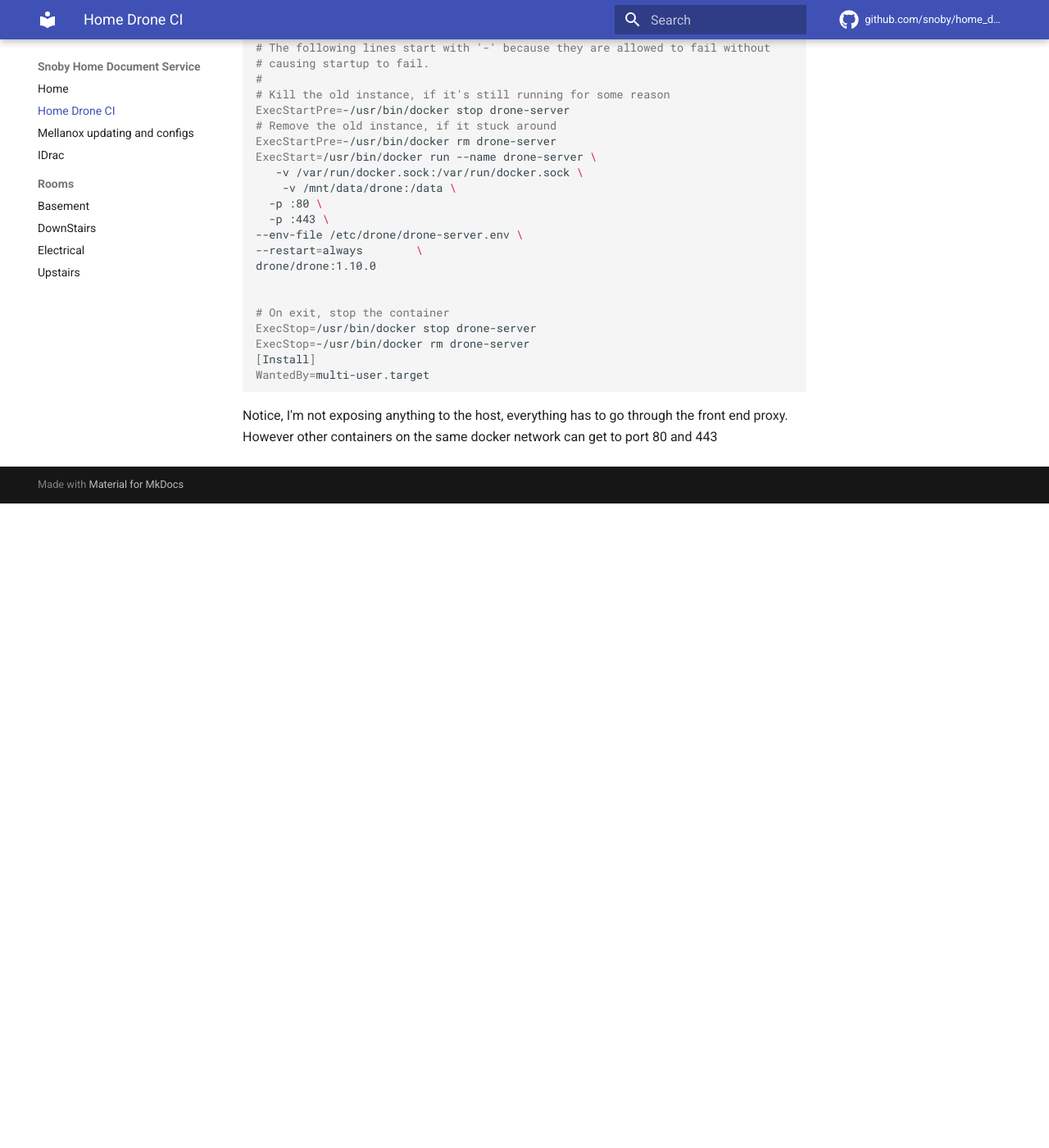
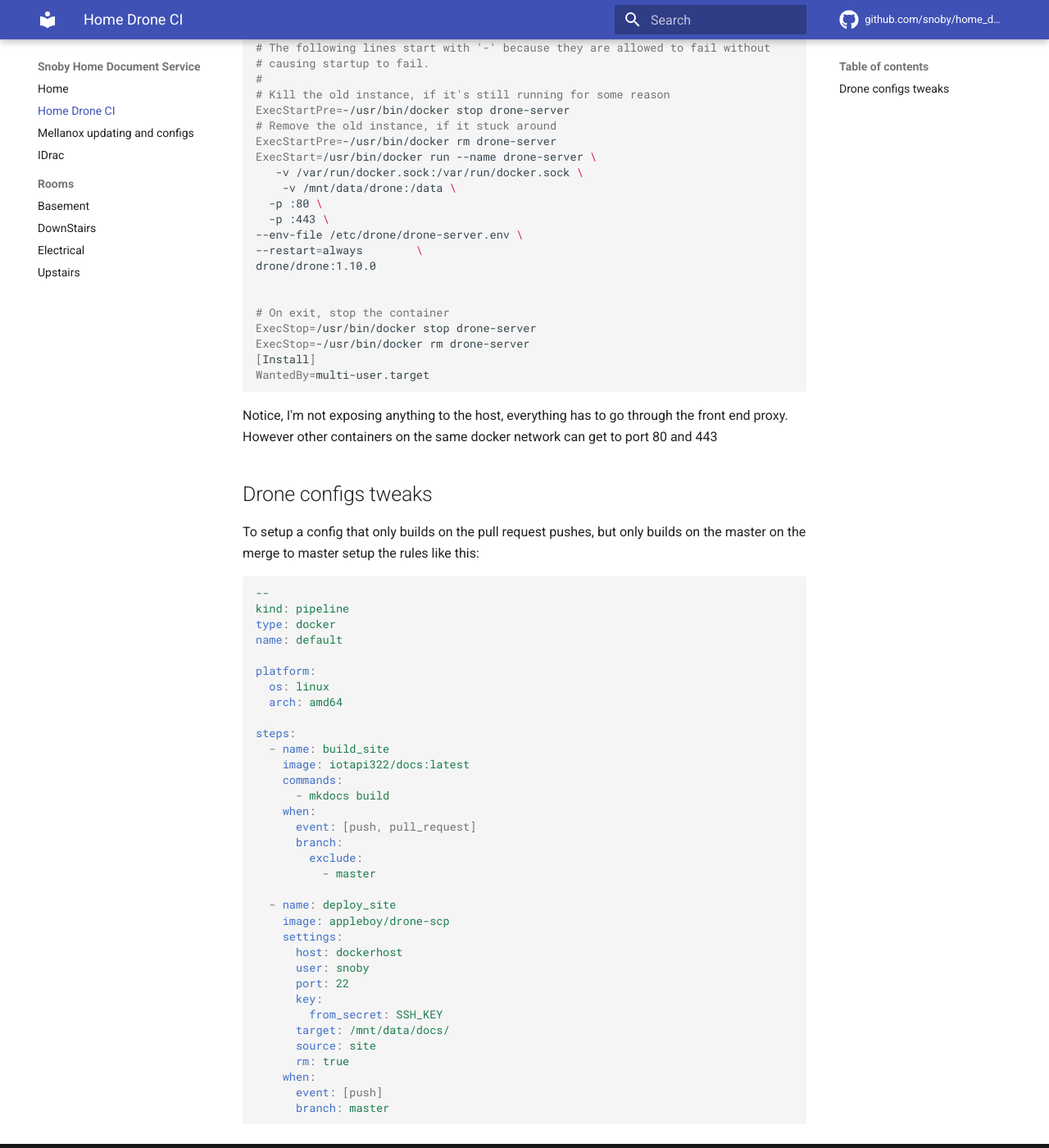
Before and after one commit to snoby/home_docs, an MkDocs documentation site: the page built from docs/drone.md, in a window 1280 px wide and 1400 px high, scrolled down 839 px. Shown: the whole window at 82% size. Built offline with MkDocs 1.6.1 and Material for MkDocs 9.7.7, drawn with Linux system fonts in a browser that asks for light colours; comment, search, counter and statistics services are not loaded; before the commit the page ends 1453 px from its top, so only the background shows below that.

Commit message:
Changed drone yaml file for conditional builds

````diff
--- a/docs/drone.md
+++ b/docs/drone.md
@@ -60,3 +60,44 @@ WantedBy=multi-user.target
 ```
 
 Notice, I'm not exposing anything to the host, everything has to go through the front end proxy.  However other containers on the same docker network can get to port 80 and 443
+
+## Drone configs tweaks
+To setup a config that only builds on the pull request pushes, but only builds on the master on the merge to master setup the rules like this:
+
+
+```yaml
+--
+kind: pipeline
+type: docker
+name: default
+
+platform:
+  os: linux
+  arch: amd64
+
+steps:
+  - name: build_site
+    image: iotapi322/docs:latest
+    commands:
+      - mkdocs build
+    when:
+      event: [push, pull_request]
+      branch:
+        exclude:
+          - master
+
+  - name: deploy_site
+    image: appleboy/drone-scp
+    settings:
+      host: dockerhost
+      user: snoby
+      port: 22
+      key:
+        from_secret: SSH_KEY
+      target: /mnt/data/docs/
+      source: site
+      rm: true
+    when:
+      event: [push]
+      branch: master
+```
````
